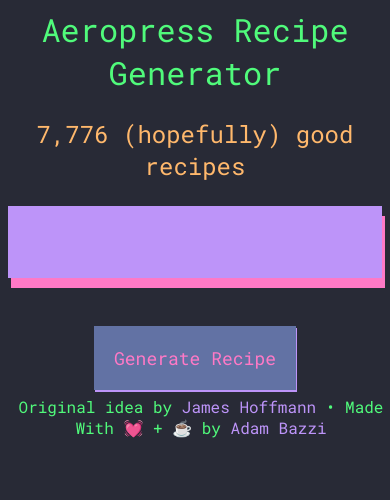
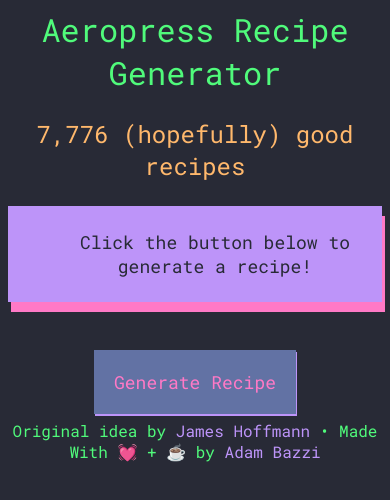
Before and after one commit to Abazzi/aeropress-web, a plain HTML site: page src/index.html in a window 390 px wide. Drawn offline with Linux system fonts and the light colour scheme.

Commit message:
Fixed positioning issues, had to add a margin to <ol>

```diff
--- a/src/index.html
+++ b/src/index.html
@@ -20,6 +20,7 @@
 
         <div id="recipeDiv">
             <ol id="recipe">
+                <li>Click the button below to generate a recipe!</li>
             </ol>
         </div>
 
--- a/src/js/main.js
+++ b/src/js/main.js
@@ -41,14 +41,16 @@
     let recipe = generateRecipe(diceRoll)
 
     for(i = 0; i < recipe.length; i++){
-        var recipeStepText = steps[i]+ " : " + recipe[i]
+        var recipeStepText = steps[i] + " : " + recipe[i]
         var ol = document.querySelector("#recipe");
         var li = document.createElement("LI");
+        var br = document.createElement("br");
         li.setAttribute("class","recipeStep");
         var recipeStep = document.createTextNode(recipeStepText);
         li.appendChild(recipeStep);
         recipeDiv.appendChild(li);
-        ol.appendChild(li)
+        ol.appendChild(li);
+        ol.appendChild(br);
     }
 
 
--- a/src/styles.css
+++ b/src/styles.css
@@ -1,10 +1,10 @@
-body {
-    background-color: #282a36;
-}
-
 @font-face {
     font-family: roboto;
     src: url(fonts/RobotoMono-Regular.ttf);
+}
+
+body {
+    background-color: #282a36;
 }
 
 header{
@@ -17,25 +17,24 @@
 footer{
     text-align: center;
     font-family: roboto;
-    /* background-color: #50fa7b; */
     color: #50fa7b;
-    padding: 1em;
+    padding-top: 1em;
     font-size: x-large;
     width: 100%;
 }
+
 a{
     color: #bd94f9;
     text-decoration: none;
 }
+
 a:hover{
     text-decoration: underline;
 }
 
-@media (max-width: 600px){
-    footer{
-        font-size: medium;
-        padding: 0.375em;
-    }
+li{
+    list-style-type: none;
+    text-align: center;
 }
 
 #subtitle{
@@ -70,14 +69,31 @@
     padding-top: 3em;
 }
 
+ol {
+    text-align: center;
+    margin: auto;
+}
+
 #recipeDiv{
     margin: auto;
-    padding: 1em;
+    padding-top: 1em;
+    padding-bottom: 1em;
     background-color: #bd94f9;
     box-shadow: 3px 10px #ff79c6;
-    text-align: center;
     font-size: x-large;
     color: #282a36;
     font-family: roboto;
-    max-width: 500px;
+    max-width: 550px;
 }
+
+@media (max-width: 600px){
+    footer{
+        font-size: medium;
+        padding-top: 0.375em;
+        padding-bottom: 0.375em;
+    }
+
+    li{
+        font-size:large;
+    }
+}
```
